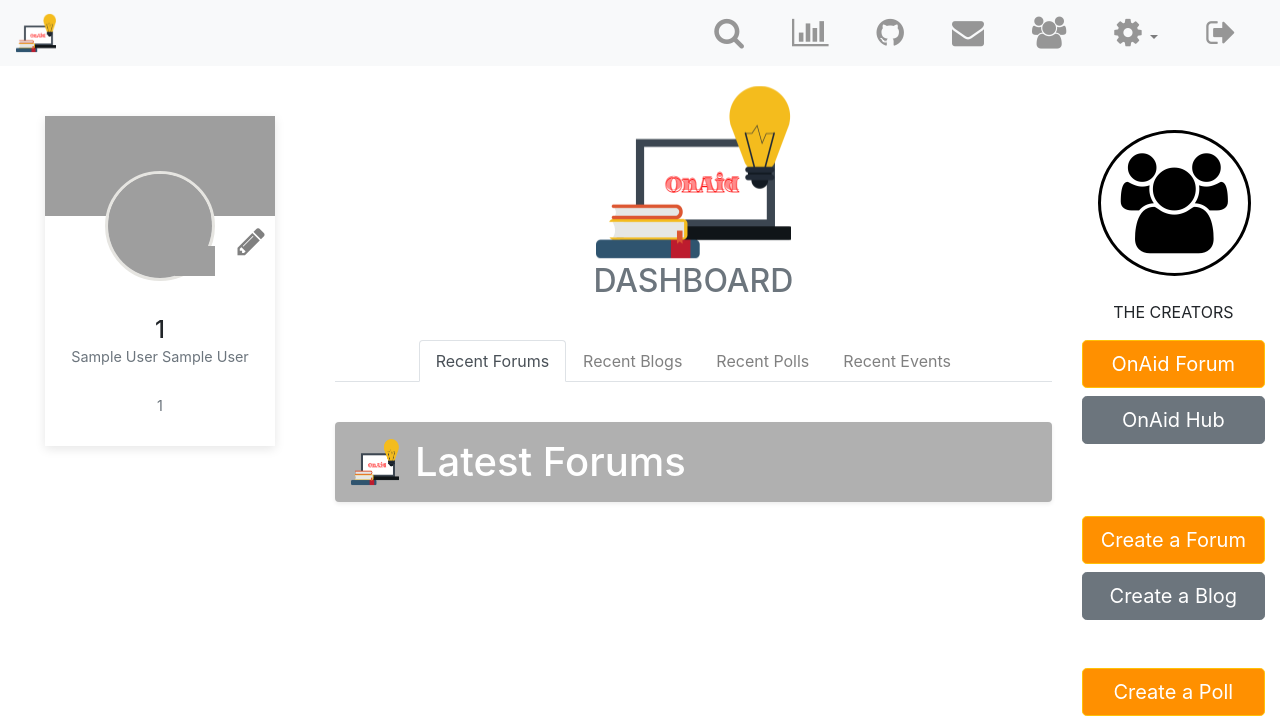
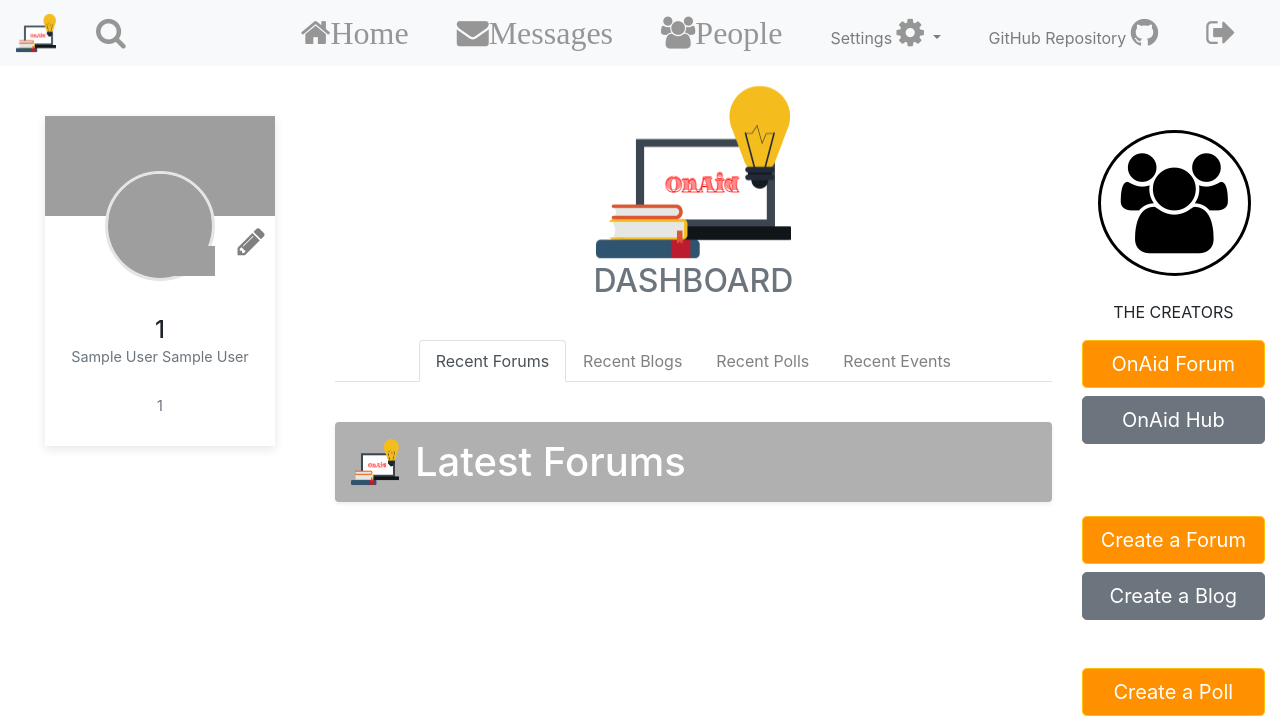
Before and after one commit to GEA960/Lazatech, a PHP site: page /index.php in a window 1280 px wide. Shown: the top 722 px of the page. Run offline with PHP 8.4, Linux system fonts and the light colour scheme; the visitor is signed in with stand-in values (Sample User, id 1); data that the repository does not hold is empty; some libraries are stand-ins or nearby versions; grey boxes are pictures that could not be loaded.

Commit message:
Fixed the Header of the OnAid Website

```diff
--- a/includes/navbar.php
+++ b/includes/navbar.php
@@ -4,40 +4,41 @@
             <a class="navbar-brand" href="index.php">
                 <img src="img/200px.png" width="40" height="40">
             </a>
+
             <button class="navbar-toggler" type="button" data-toggle="collapse" data-target="#navbarSupportedContent" aria-controls="navbarSupportedContent" aria-expanded="false" aria-label="Toggle navigation">
               <span class="navbar-toggler-icon"></span>
             </button>
 
-            <div class="collapse navbar-collapse justify-content-right" id="navbarSupportedContent">
-              <ul class="navbar-nav ml-auto mr-1">
-              <li class="nav-item px-3">
+            <ul class="navbar-nav ml-auto mr-1">
+            <li class="nav-item px-3">
                     <a class="nav-link" href="Search/index.php">
                         <i class="fa fa-search fa-2x" aria-hidden="true"></i>
                     </a>
-                </li>
+            </li>
+           </ul>
+
+              <div class="collapse navbar-collapse justify-content-right" id="navbarSupportedContent">
+              <ul class="navbar-nav ml-auto mr-1">
+
               <li class="nav-item px-3">
                     <a class="nav-link" href="index.php">
-                        <i class="fa fa-bar-chart fa-2x" aria-hidden="true"></i>
+                        <i class="fa fa-home fa-2x" aria-hidden="true">Home</i>
                     </a>
                 </li>
-                <li class="nav-item px-3">
-                    <a class="nav-link" href="  ">
-                        <i class="fa fa-github fa-2x" aria-hidden="true"></i>
-                    </a>
-                </li>
+
                 <li class="nav-item px-3">
                     <a class="nav-link" href="message.php">
-                        <i class="fa fa-envelope fa-2x" aria-hidden="true"></i>
+                        <i class="fa fa-envelope fa-2x" aria-hidden="true">Messages</i>
                     </a>
                 </li>
                 <li class="nav-item px-3">
                     <a class="nav-link" href="users-view.php">
-                        <i class="fa fa-users fa-2x" aria-hidden="true"></i>
+                        <i class="fa fa-users fa-2x" aria-hidden="true">People</i>
                     </a>
                 </li>
                 <li class="nav-item dropdown px-3">
                   <a class="nav-link dropdown-toggle" href="#" id="navbarDropdown" role="button" data-toggle="dropdown" aria-haspopup="true" aria-expanded="false">
-                    <i class="fa fa-cog fa-2x" aria-hidden="true"></i>
+                   Settings <i class="fa fa-cog fa-2x" aria-hidden="true"></i>
                   </a>
                   <div class="dropdown-menu" aria-labelledby="navbarDropdown">
                     <a class="dropdown-item" href="profile.php">My Profile</a>
@@ -48,6 +49,11 @@
                   </div>
                 </li>
                 <li class="nav-item px-3">
+                    <a class="nav-link" href="https://github.com/GEA960/OnAid.git">
+                    GitHub Repository <i class="fa fa-github fa-2x" aria-hidden="true"></i>
+                    </a>
+                </li>
+                <li class="nav-item px-3">
                   <a class="nav-link" href="includes/logout.inc.php">
                       <i class="fa fa-sign-out fa-2x" aria-hidden="true"></i>
                   </a>
```
